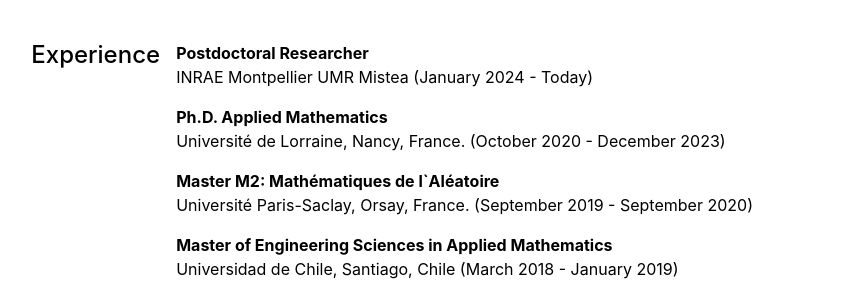
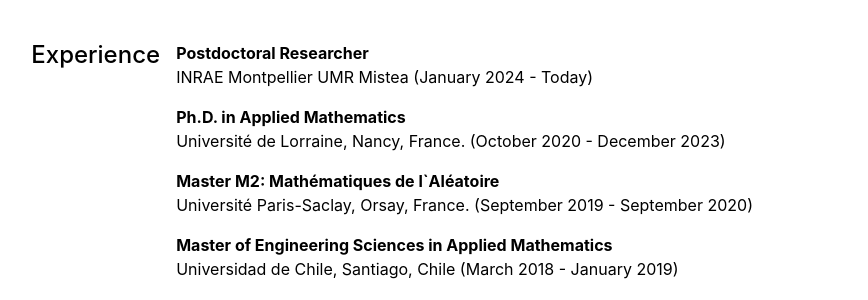
Before and after one commit to nzalduendo/nzalduendo.github.io, a Jekyll site: the page built from cv.md, in a window 1280 px wide. Shown: the part 264-564 px from the top of the page, without its empty margins (198-1066 px from the left). Built offline with Jekyll 4.4.1, drawn with Linux system fonts in a browser that asks for light colours.

```diff
--- a/_data/cv/education.yml
+++ b/_data/cv/education.yml
@@ -1,7 +1,7 @@
 - title: 'Postdoctoral Researcher'
   description: 'INRAE Montpellier UMR Mistea (January 2024 - Today)'
 
-- title: 'Ph.D. Applied Mathematics'
+- title: 'Ph.D. in Applied Mathematics'
   description: 'Université de Lorraine, Nancy, France. (October 2020 - December 2023)'
 
 - title: 'Master M2: Mathématiques de l`Aléatoire'
```
